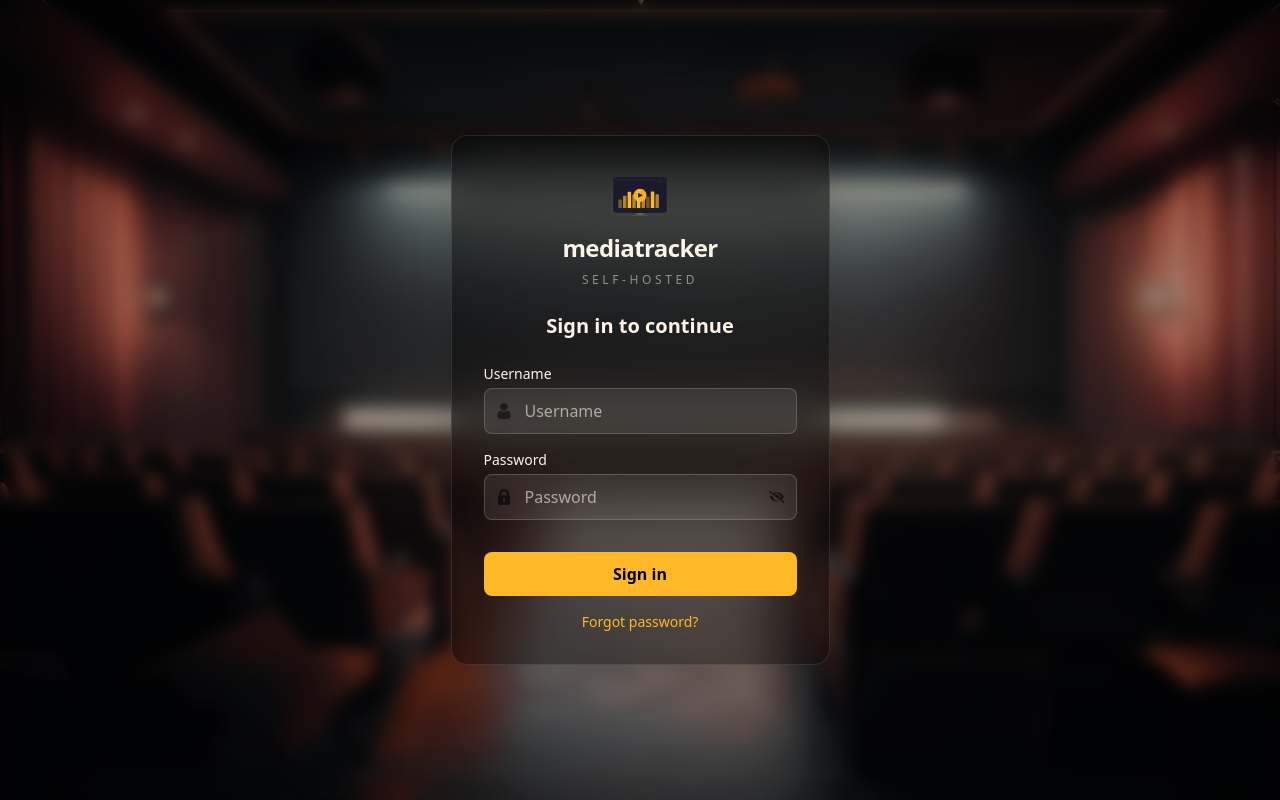
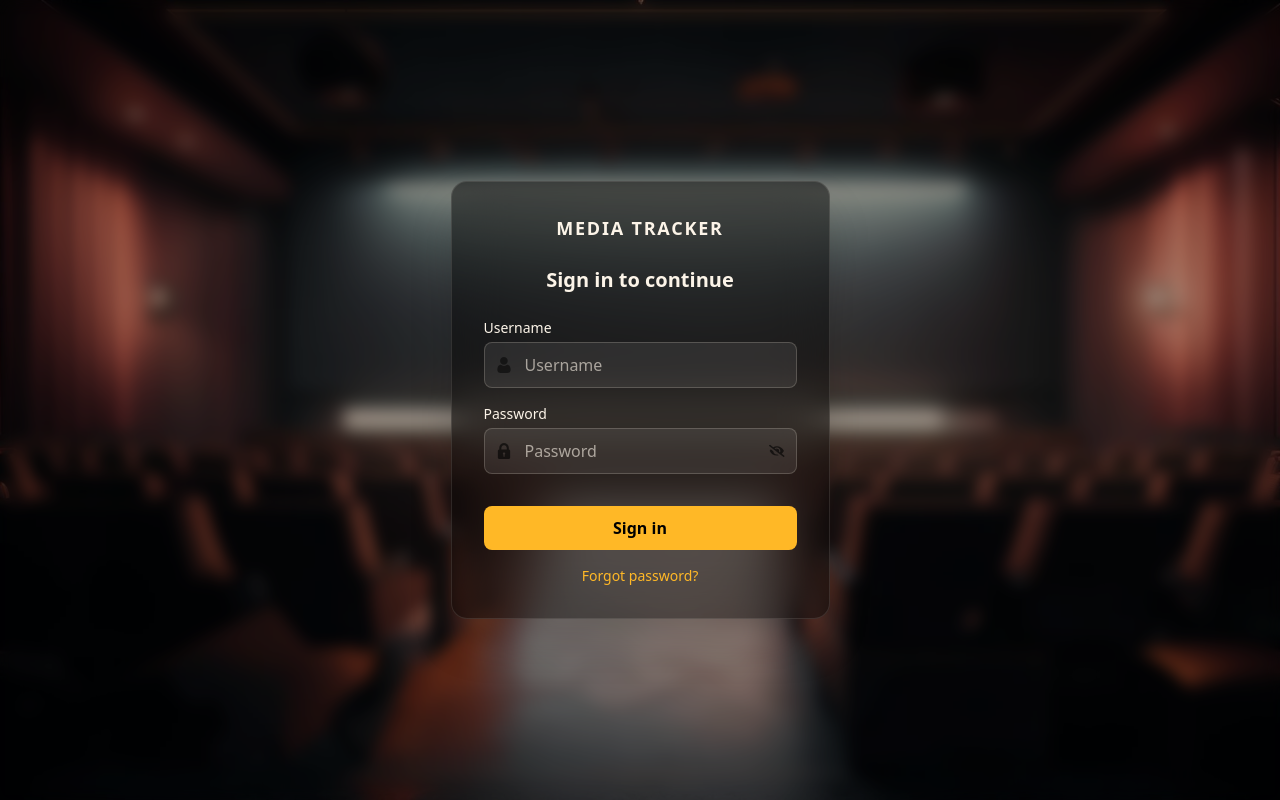
Before and after one commit to randomnanastya/media-tracker, a React (Vite) app in the folder frontend/: page /auth in a window 1280 px wide. Built offline with nearby package versions, Linux system fonts and the light colour scheme; no server answers.

Commit message:
Revert "feat(ui): replace auth logo text with logo mark and wordmark"
This reverts commit 0faa99e50b3993f8c5a02d49a41809f8de7a8cac.

```diff
--- a/frontend/src/components/logo.tsx
+++ b/frontend/src/components/logo.tsx
@@ -1,13 +1,7 @@
-import logoMark from "../assets/logo-mark.svg";
-
 export function Logo() {
   return (
-    <div className="flex flex-col items-center gap-2 mb-6">
-      <img src={logoMark} alt="Media Tracker" className="w-14 h-14" />
-      <div className="text-mt-light font-semibold text-2xl tracking-tight lowercase">
-        mediatracker
-      </div>
-      <div className="text-mt-light/50 text-xs tracking-[0.3em]">SELF-HOSTED</div>
+    <div className="text-mt-light font-bold tracking-widest text-lg text-center mb-6">
+      MEDIA TRACKER
     </div>
   );
 }
```
